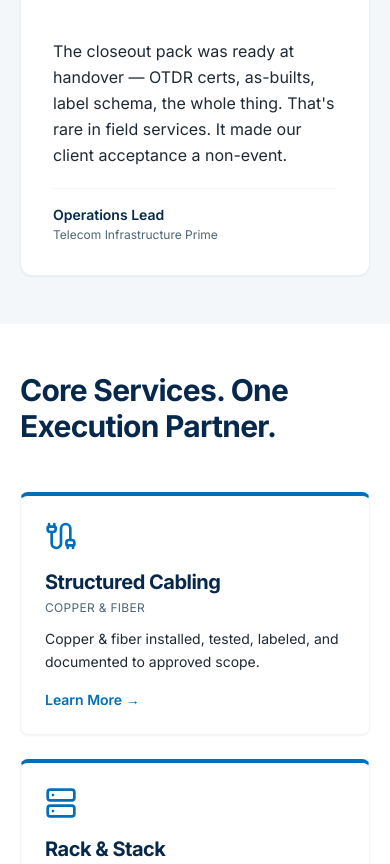
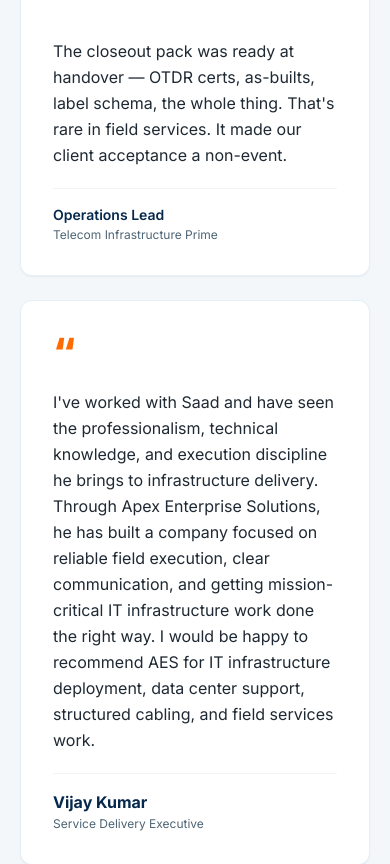
Before and after one commit to saadapex/aes-website, a Next.js app: page / in a window 390 px wide. Shown: the part 3117-3981 px from the top of the page. Built offline with nearby package versions, Linux system fonts and the light colour scheme; no server answers.

Commit message:
Marketing audit fixes: security headers, per-page OG, stat band, schema upgrades, sticky mobile bar, exit intent, llms-full

```diff
--- a/src/app/page.tsx
+++ b/src/app/page.tsx
@@ -235,7 +235,7 @@
           <h2 className="text-[#06284C] text-3xl md:text-4xl font-bold text-center mb-12">
             Trusted by Primes &amp; Integrators
           </h2>
-          <div className="grid md:grid-cols-3 gap-6">
+          <div className="grid md:grid-cols-2 lg:grid-cols-3 gap-6">
             {[
               {
                 quote: "Apex Enterprise Solutions has been a reliable and professional partner for our technology deployment needs. Their team brings strong technical capability, clear communication, and dependable field execution. We appreciate their responsiveness and commitment to getting the work done right.",
@@ -253,6 +253,17 @@
                 role: "Operations Lead",
                 company: "Telecom Infrastructure Prime",
               },
+              {
+                quote: "I've worked with Saad and have seen the professionalism, technical knowledge, and execution discipline he brings to infrastructure delivery. Through Apex Enterprise Solutions, he has built a company focused on reliable field execution, clear communication, and getting mission-critical IT infrastructure work done the right way. I would be happy to recommend AES for IT infrastructure deployment, data center support, structured cabling, and field services work.",
+                name: "Vijay Kumar",
+                role: "Service Delivery Executive",
+                company: "",
+              },
+              {
+                quote: "AES has been a dependable partner for our infrastructure deployment work. Saad and his team are responsive, organized, and focused on delivering quality execution in the field. I appreciate their professionalism and would recommend AES for IT infrastructure and data center deployment support.",
+                role: "CEO",
+                company: "Karavan Technology",
+              },
             ].map((t, i) => (
               <div
                 key={i}
@@ -265,7 +276,7 @@
                   {t.name ? (
                     <>
                       <p className="text-[#06284C] font-bold text-base">{t.name}</p>
-                      <p className="text-[#4E6575] text-xs mt-0.5">{t.role} · {t.company}</p>
+                      <p className="text-[#4E6575] text-xs mt-0.5">{t.company ? `${t.role} · ${t.company}` : t.role}</p>
                     </>
                   ) : (
                     <>
```
